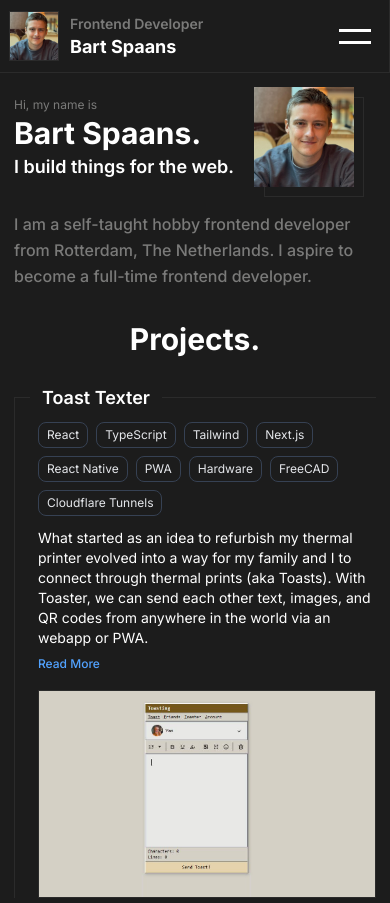
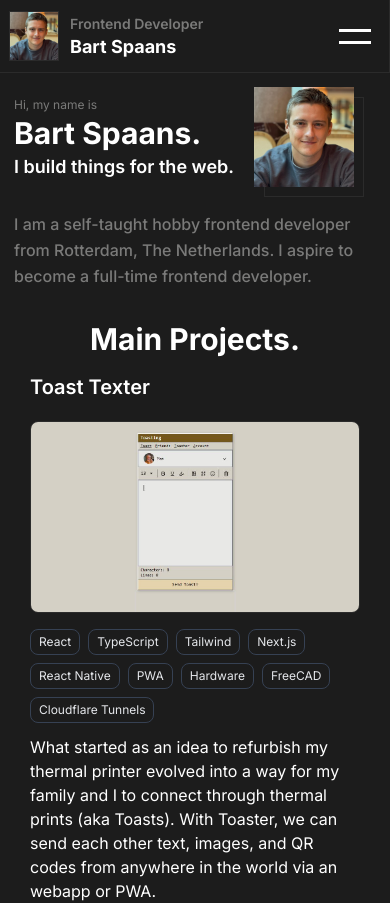
Before and after one commit to spaansba/Portfolio, a Next.js app: page /about in a window 390 px wide. Shown: the top 903 px of the page. Built offline with nearby package versions, Linux system fonts and the light colour scheme.

Commit message:
added mobile version for big projects

```diff
--- a/src/app/_components/Content/SectionHeaderTitle.tsx
+++ b/src/app/_components/Content/SectionHeaderTitle.tsx
@@ -7,7 +7,7 @@ type SectionHeaderTitleProps = {
 
 function SectionHeaderTitle({ title }: SectionHeaderTitleProps) {
   return (
-    <div className="text-white font-bold text-center text-3xl md:text-5xl pt-8 md:pt-30 pb-4 sm:pb-5 md:pb-20">
+    <div className="text-white font-bold text-center text-3xl md:text-5xl pt-8 md:pt-30 pb-4 sm:pb-5 md:pb-10">
       {title}
     </div>
   )
--- a/src/app/about/AboutHeader.tsx
+++ b/src/app/about/AboutHeader.tsx
@@ -1,11 +1,11 @@
-import React from "react"
+import React, { useState } from "react"
 import Image from "next/image"
 import useIsMobileDevice from "@/hooks/useIsMobileDevice"
 import AboutParagraph from "./AboutParagraph"
 function AboutHeader() {
   const isMobile = useIsMobileDevice()
   return (
-    <div className="md:px-[20px]">
+    <div className="md:px-[20px] group">
       <div className="flex flex-row gap-1 md:gap-10 lg:gap-20 items-start">
         <div className="pt-2.5 md:pt-0 md:max-w-[500px] ">
           <h1 className="text-TextGray text-xs md:text-sm mb-0.5 md:mb-2">Hi, my name is</h1>
@@ -22,7 +22,7 @@ function AboutHeader() {
 
         <div className="ml-4 md:ml-0 relative size-[100px] sm:size-[150px] md:size-[200px] lg:size-[300px] flex-shrink-0 mb-6 md:mb-0 ">
           <div
-            className={`group-hover:border-[2px] absolute right-[-10px] top-[10px] md:right-[-30px] md:top-[30px] size-full border-TertiaryGray border-[1px]`}
+            className={`absolute right-[-10px] top-[10px] md:right-[-30px] md:top-[30px] size-full border-TertiaryGray transition-colors group-hover:border-white border-[1px]`}
           />
           <Image
             src="/images/BartSpaans.jpg"
--- a/src/app/about/page.tsx
+++ b/src/app/about/page.tsx
@@ -11,7 +11,7 @@ function AboutPage() {
   return (
     <ContentWrapper>
       <AboutHeader />
-      <SectionHeaderTitle title="Projects." />
+      <SectionHeaderTitle title="Main Projects." />
       <BigProjectsList />
       <SectionHeaderTitle title="Smaller Projects." />
       <SmallProjectList />
--- /dev/null
+++ b/src/app/about/projects/BigProjects/BigProjectsDesktop.tsx
@@ -0,0 +1,79 @@
+import type { Project } from "@/data/ProjectData"
+import Link from "next/link"
+import React, { useState } from "react"
+import Image from "next/image"
+import ProjectTitle from "./ProjectTitle"
+import TechnologyBadge from "../TechnologyBadge"
+import ProjectDescription from "./ProjectDescription"
+import ProjectLinks from "../ProjectLinks"
+type BigProjectsDesktopProps = {
+  project: Project
+  isLeftAlign: boolean
+}
+
+function BigProjectsDesktop({ project, isLeftAlign }: BigProjectsDesktopProps) {
+  const [isHovered, setIshovered] = useState(false)
+  return (
+    <>
+      <div
+        className="hidden md:block relative"
+        onMouseEnter={() => setIshovered(true)}
+        onMouseLeave={() => setIshovered(false)}
+        onMouseOver={() => setIshovered(true)}
+      >
+        <div
+          className={`absolute top-0 bottom-0 w-[1px] bg-TertiaryGray ${
+            isLeftAlign ? "left-0" : "right-0"
+          }`}
+        />
+
+        <ProjectTitle title={project.title} isLeftAlign={isLeftAlign} isHovered={isHovered} />
+
+        <div className={`flex flex-row gap-12 mt-10 ${isLeftAlign ? "ml-9" : "mr-9"}`}>
+          <div className={`w-3/5 ${!isLeftAlign && "order-2"}`}>
+            <div className={`flex flex-wrap gap-2 mb-4 ${!isLeftAlign && "justify-end"}`}>
+              {project.technologies.map((technology) => (
+                <TechnologyBadge name={technology} key={`${technology}${project.title}`} />
+              ))}
+            </div>
+
+            <div className={`max-w-2xl ${!isLeftAlign ? "ml-auto" : ""}`}>
+              <ProjectDescription description={project.description} />
+            </div>
+          </div>
+
+          {project.image && (
+            <div className={`w-2/5 ${!isLeftAlign && "order-1"}`}>
+              <div className="relative w-full h-60 overflow-hidden border border-TertiaryGray">
+                <Link
+                  href={project.link}
+                  target="_blank"
+                  rel="noopener noreferrer"
+                  className="block w-full h-full"
+                >
+                  <Image
+                    src={project.image}
+                    alt={project.title}
+                    fill
+                    sizes="(max-width: 768px) 100vw, 40vw"
+                    className="object-cover hover:scale-105 transition-transform duration-300"
+                    priority
+                  />
+                </Link>
+              </div>
+            </div>
+          )}
+        </div>
+        <div className={` ${isLeftAlign ? "ml-9" : "mr-9"}`}>
+          <ProjectLinks
+            link={project.link}
+            gitHubLink={project.gitHubLink}
+            isRightalign={!isLeftAlign}
+          />
+        </div>
+      </div>
+    </>
+  )
+}
+
+export default BigProjectsDesktop
--- a/src/app/about/projects/BigProjects/BigProjectsList.tsx
+++ b/src/app/about/projects/BigProjects/BigProjectsList.tsx
@@ -1,20 +1,27 @@
 import { BigProjects } from "@/data/ProjectData"
-import ProjectsMain from "../ProjectsMain"
+import BigProjectsMobile from "./BigProjectsMobile"
+import BigProjectsDesktop from "./BigProjectsDesktop"
+import useIsMobileDevice from "@/hooks/useIsMobileDevice"
 
 function BigProjectsList() {
   const projects = BigProjects
+  const isMobile = useIsMobileDevice()
 
   return (
-    <>
+    <div className="px-4 md:px-0">
       {projects.map((project, index) => (
-        <ProjectsMain
+        <div
           key={project.title}
-          project={project}
-          isLast={index === projects.length - 1}
-          isLeftAlign={(index + 1) % 2 === 1}
-        />
+          className={`${index === projects.length - 1 ? "mb-0" : "mb-[80px] md:mb-[150px]"}`}
+        >
+          {isMobile ? (
+            <BigProjectsMobile project={project} />
+          ) : (
+            <BigProjectsDesktop project={project} isLeftAlign={(index + 1) % 2 === 1} />
+          )}
+        </div>
       ))}
-    </>
+    </div>
   )
 }
 
--- /dev/null
+++ b/src/app/about/projects/BigProjects/BigProjectsMobile.tsx
@@ -0,0 +1,59 @@
+import type { Project } from "@/data/ProjectData"
+import Link from "next/link"
+import React from "react"
+import Image from "next/image"
+import TechnologyBadge from "../TechnologyBadge"
+import ProjectLinks from "../ProjectLinks"
+import ProjectDescription from "./ProjectDescription"
+type BigProjectsMobileProps = {
+  project: Project
+}
+
+function BigProjectsMobile({ project }: BigProjectsMobileProps) {
+  return (
+    <>
+      {/* Mobile view (simplified) */}
+      <div className="md:hidden">
+        <div className="mb-5">
+          <h2 className="font-semibold text-xl text-white">{project.title}</h2>
+        </div>
+
+        {project.image && (
+          <div className="mb-4">
+            <div className="relative w-full h-48 overflow-hidden border border-TertiaryGray rounded-md">
+              <Link
+                href={project.link}
+                target="_blank"
+                rel="noopener noreferrer"
+                className="block w-full h-full"
+              >
+                <Image
+                  src={project.image}
+                  alt={project.title}
+                  fill
+                  sizes="100vw"
+                  className="object-cover hover:scale-105 transition-transform duration-300"
+                  priority
+                />
+              </Link>
+            </div>
+          </div>
+        )}
+
+        <div className="flex flex-wrap gap-2 mb-3">
+          {project.technologies.map((technology) => (
+            <TechnologyBadge name={technology} key={`${technology}${project.title}`} />
+          ))}
+        </div>
+
+        <div>
+          <ProjectDescription description={project.description} />
+        </div>
+
+        <ProjectLinks link={project.link} gitHubLink={project.gitHubLink} isRightalign={false} />
+      </div>
+    </>
+  )
+}
+
+export default BigProjectsMobile
--- /dev/null
+++ b/src/app/about/projects/BigProjects/BigProjectsWrapper.tsx
@@ -0,0 +1,26 @@
+import { type Project } from "@/data/ProjectData"
+import React from "react"
+import TechnologyBadge from "../TechnologyBadge"
+import ProjectDescription from "./ProjectDescription"
+import Image from "next/image"
+import Link from "next/link"
+import ProjectTitle from "./ProjectTitle"
+import ProjectLinks from "../ProjectLinks"
+import useIsMobileDevice from "@/hooks/useIsMobileDevice"
+
+type BigProjectsWrapperProps = {
+  project: Project
+  isLast: boolean
+  isLeftAlign: boolean
+}
+
+function BigProjectsWrapper({ project, isLast, isLeftAlign }: BigProjectsWrapperProps) {
+  const isMobile = useIsMobileDevice()
+  return (
+    <div className={`${isLast ? "mb-0" : "mb-[80px] md:mb-[150px]"}`}>
+      {/* Desktop view (unchanged) */}
+    </div>
+  )
+}
+
+export default BigProjectsWrapper
--- a/src/app/about/projects/BigProjects/ProjectDescription.tsx
+++ b/src/app/about/projects/BigProjects/ProjectDescription.tsx
@@ -9,14 +9,14 @@ function ProjectDescription({ description }: ProjectDescriptionProps) {
   const [expanded, setExpanded] = useState(false)
   return (
     <div className="text-white">
-      <p className="text-sm md:text-base">{description[0]}</p>
+      <p className="text-base">{description[0]}</p>
 
       {showButton && (
         <>
           {expanded && (
             <>
               {description.slice(1).map((paragraph, index) => (
-                <p key={index} className="mt-2 text-sm md:text-base">
+                <p key={index} className="mt-2 text-base">
                   {paragraph}
                 </p>
               ))}
@@ -25,7 +25,7 @@ function ProjectDescription({ description }: ProjectDescriptionProps) {
 
           <button
             onClick={() => setExpanded(!expanded)}
-            className="mt-2 text-blue-400 hover:text-blue-300 text-xs md:text-sm font-medium focus:outline-none"
+            className="mt-2 text-blue-400 hover:text-blue-300 text-sm font-medium focus:outline-none"
           >
             {expanded ? "Show Less" : "Read More"}
           </button>
--- a/src/app/about/projects/BigProjects/ProjectTitle.tsx
+++ b/src/app/about/projects/BigProjects/ProjectTitle.tsx
@@ -3,29 +3,26 @@ import React from "react"
 type ProjectTitleProps = {
   title: string
   isLeftAlign: boolean
+  isHovered: boolean
 }
 
-function ProjectTitle({ title, isLeftAlign }: ProjectTitleProps) {
+function ProjectTitle({ title, isLeftAlign, isHovered }: ProjectTitleProps) {
   return (
     <>
       <div
-        className={`${
-          isLeftAlign ? "left-0" : "right-0"
-        } absolute w-[1px] top-0 bottom-0 bg-TertiaryGray`}
+        className={`${isLeftAlign ? "left-0" : "right-0"} absolute w-[1px]  top-0 bottom-0 ${
+          isHovered ? "bg-white" : "bg-TertiaryGray"
+        }`}
       />
-      <div
-        className={`relative flex items-center w-full my-6 md:my-8 ${
-          isLeftAlign ? "" : "justify-end"
-        }`}
-      >
-        <div className="w-full h-[1px] bg-TertiaryGray" />
+      <div className={`relative flex items-center w-full   ${isLeftAlign ? "" : "justify-end"}`}>
+        <div className={`w-full h-[1px] ${isHovered ? "bg-white" : "bg-TertiaryGray"}`} />
 
         <div
           className={`absolute ${
-            isLeftAlign ? "left-0 ml-4 md:ml-10" : "right-0 mr-4 md:mr-10"
-          } px-3 md:px-4 bg-SecondaryGray`}
+            isLeftAlign ? "left-0 ml-4" : "right-0 mr-4"
+          } px-5  bg-SecondaryGray`}
         >
-          <h2 className="font-semibold text-lg md:text-3xl text-white">{title}</h2>
+          <h2 className="font-semibold text-3xl text-white">{title}</h2>
         </div>
       </div>
     </>
--- a/src/app/about/projects/ProjectsMain.tsx
+++ /dev/null
@@ -1,72 +0,0 @@
-import { type Project } from "@/data/ProjectData"
-import React from "react"
-import TechnologyBadge from "./TechnologyBadge"
-import ProjectDescription from "./BigProjects/ProjectDescription"
-import Image from "next/image"
-import Link from "next/link"
-import ProjectTitle from "./BigProjects/ProjectTitle"
-
-type ProjectsMainProps = {
-  project: Project
-  isLast: boolean
-  isLeftAlign: boolean
-}
-
-function ProjectsMain({ project, isLast, isLeftAlign }: ProjectsMainProps) {
-  return (
-    <div className={`${isLast ? "mb-0" : "mb-[80px] md:mb-[150px]"}`}>
-      <div className="relative">
-        {/* Vertical line that respects alignment */}
-        <div
-          className={`absolute top-0 bottom-0 w-[1px] bg-TertiaryGray ${
-            isLeftAlign ? "left-0" : "right-0"
-          }`}
-        />
-
-        <ProjectTitle title={project.title} isLeftAlign={isLeftAlign} />
-
-        <div
-          className={`flex flex-col md:flex-row gap-4 md:gap-8 mt-6 md:mt-8 ${
-            isLeftAlign ? "ml-6 md:ml-8" : "mr-6 md:mr-8"
-          }`}
-        >
-          <div className={`w-full md:w-3/5 ${!isLeftAlign && "md:order-2"}`}>
-            <div className={`flex flex-wrap gap-2 mb-3 md:mb-4 ${!isLeftAlign && "justify-end"}`}>
-              {project.technologies.map((technology) => (
-                <TechnologyBadge name={technology} key={`${technology}${project.title}`} />
-              ))}
-            </div>
-
-            <div className={`max-w-2xl ${!isLeftAlign ? "md:ml-auto" : ""}`}>
-              <ProjectDescription description={project.description} />
-            </div>
-          </div>
-
-          {project.image && (
-            <div className={`w-full md:w-2/5 ${!isLeftAlign && "md:order-1"}`}>
-              <div className="relative w-full h-52 sm:h-56 md:h-60 overflow-hidden border border-TertiaryGray">
-                <Link
-                  href={project.link}
-                  target="_blank"
-                  rel="noopener noreferrer"
-                  className="block w-full h-full"
-                >
-                  <Image
-                    src={project.image}
-                    alt={project.title}
-                    fill
-                    sizes="(max-width: 768px) 100vw, 40vw"
-                    className="object-cover hover:scale-105 transition-transform duration-300"
-                    priority
-                  />
-                </Link>
-              </div>
-            </div>
-          )}
-        </div>
-      </div>
-    </div>
-  )
-}
-
-export default ProjectsMain
--- a/src/app/about/projects/SmallProjects/SmallProjectList.tsx
+++ b/src/app/about/projects/SmallProjects/SmallProjectList.tsx
@@ -2,8 +2,8 @@
 import { SmallProjects } from "@/data/ProjectData"
 import { AnimatePresence, motion, useMotionValue, type PanInfo } from "framer-motion"
 import { useState } from "react"
+import ProjectLinks from "../ProjectLinks"
 import TechnologyBadge from "../TechnologyBadge"
-import SmallProjectLinks from "./SmallProjectLinks"
 import SmallProjectNavigation from "./SmallProjectNavigation"
 
 function SmallProjectList() {
@@ -69,9 +69,10 @@ function SmallProjectList() {
               <div className="overflow-y-auto" style={{ flex: "1 1 auto" }}>
                 <p className="text-TextGrayWhite">{SmallProjects[activeIndex].description[0]}</p>
               </div>
-              <SmallProjectLinks
+              <ProjectLinks
                 link={SmallProjects[activeIndex].link}
                 gitHubLink={SmallProjects[activeIndex].gitHubLink}
+                isRightalign={false}
               />
             </div>
           </motion.div>
```
Also changed, not shown: src/app/about/projects/ProjectLinks.tsx (renamed from src/app/about/projects/SmallProjects/SmallProjectLinks.tsx, +5 -4 lines).
